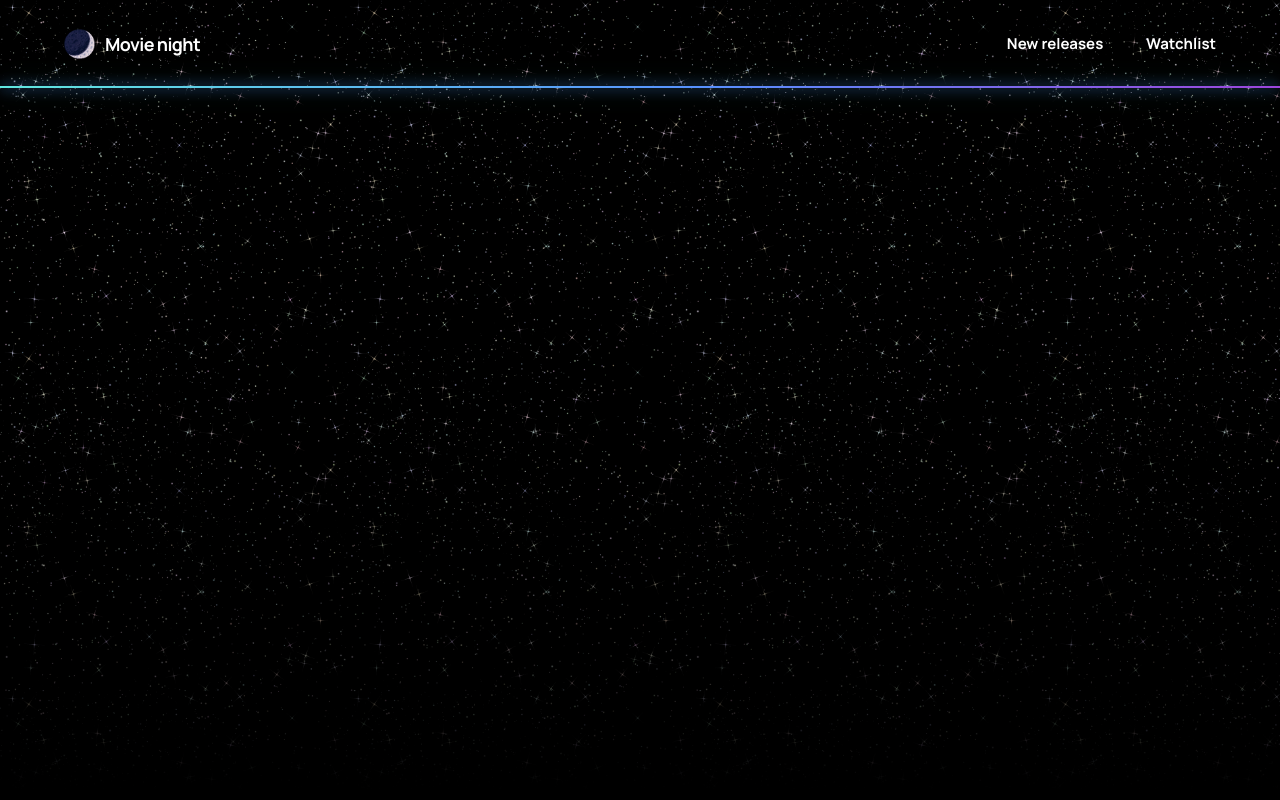
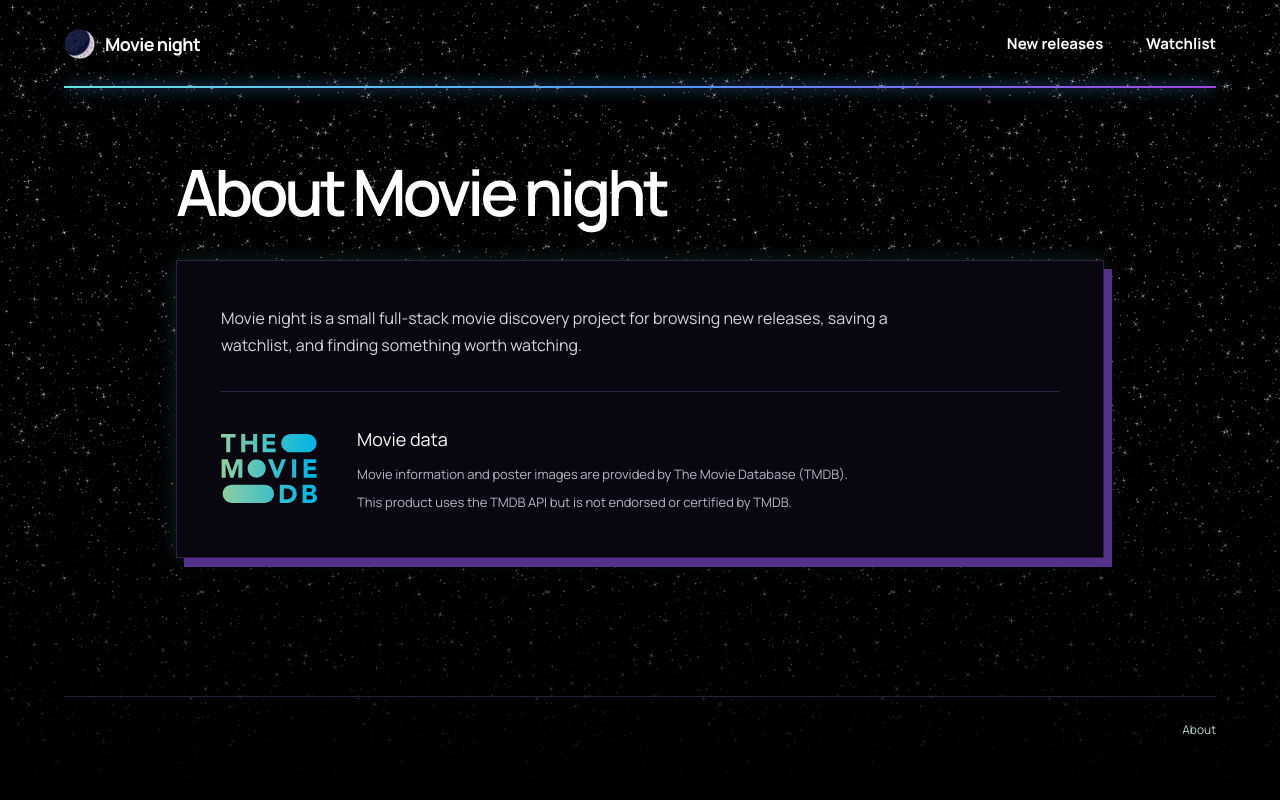
Before and after one commit to thunderingtheworld/movie-app, a React (Vite) app in the folder react-frontend/: page /about in a window 1280 px wide. Built offline with nearby package versions, Linux system fonts and the light colour scheme; no server answers.

Commit message:
Finish movie night UI polish on big screens

```diff
--- a/react-frontend/src/App.jsx
+++ b/react-frontend/src/App.jsx
@@ -1,5 +1,7 @@
 import { Link, NavLink, Route, Routes } from "react-router";
 import { useEffect, useState } from "react";
+import About from "./components/About";
+import Footer from "./components/Footer";
 import MovieDetails from "./components/MovieDetails";
 import MovieList from "./components/MovieList";
 import "./styles/global.css";
@@ -7,6 +9,7 @@ import "./styles/navigation.css";
 import "./styles/movie-list.css";
 import "./styles/movie-card.css";
 import "./styles/movie-details.css";
+import "./styles/footer-about.css";
 
 export default function App() {
   const [movies, setMovies] = useState([]);
@@ -173,6 +176,8 @@ export default function App() {
           }
         />
 
+        <Route path="/about" element={<About />} />
+
         <Route
           path="/movies/:movieId"
           element={
@@ -184,6 +189,8 @@ export default function App() {
           }
         />
       </Routes>
+
+      <Footer />
     </>
   );
 }
--- /dev/null
+++ b/react-frontend/src/components/About.jsx
@@ -0,0 +1,31 @@
+export default function About() {
+  return (
+    <main className="about-page">
+      <h1>About Movie night</h1>
+
+      <section className="about-panel">
+        <p>
+          Movie night is a small full-stack movie discovery project for browsing
+          new releases, saving a watchlist, and finding something worth watching.
+        </p>
+
+        <div className="tmdb-credit">
+          <a href="https://www.themoviedb.org" target="_blank" rel="noreferrer">
+            <img src="/tmdb-logo.svg" alt="The Movie Database (TMDB)" />
+          </a>
+          <div>
+            <h2>Movie data</h2>
+            <p>
+              Movie information and poster images are provided by The Movie
+              Database (TMDB).
+            </p>
+            <p>
+              This product uses the TMDB API but is not endorsed or certified by
+              TMDB.
+            </p>
+          </div>
+        </div>
+      </section>
+    </main>
+  );
+}
--- /dev/null
+++ b/react-frontend/src/components/ActionIcons.jsx
@@ -0,0 +1,28 @@
+export function HeartIcon({ filled = false }) {
+  return (
+    <svg aria-hidden="true" viewBox="0 0 24 24">
+      <path
+        d="M20.8 4.6a5.4 5.4 0 0 0-7.6 0L12 5.8l-1.2-1.2a5.4 5.4 0 0 0-7.6 7.6L12 21l8.8-8.8a5.4 5.4 0 0 0 0-7.6Z"
+        fill={filled ? "currentColor" : "none"}
+        stroke="currentColor"
+        strokeLinecap="round"
+        strokeLinejoin="round"
+        strokeWidth="1.8"
+      />
+    </svg>
+  );
+}
+
+export function XIcon() {
+  return (
+    <svg aria-hidden="true" viewBox="0 0 24 24">
+      <path
+        d="m6 6 12 12M18 6 6 18"
+        fill="none"
+        stroke="currentColor"
+        strokeLinecap="round"
+        strokeWidth="2"
+      />
+    </svg>
+  );
+}
--- /dev/null
+++ b/react-frontend/src/components/Footer.jsx
@@ -0,0 +1,11 @@
+import { Link } from "react-router";
+
+export default function Footer() {
+  return (
+    <footer className="site-footer">
+      <div>
+        <Link to="/about">About</Link>
+      </div>
+    </footer>
+  );
+}
--- a/react-frontend/src/components/MovieCard.jsx
+++ b/react-frontend/src/components/MovieCard.jsx
@@ -1,5 +1,6 @@
 import { useState } from "react";
 import { Link } from "react-router";
+import { HeartIcon, XIcon } from "./ActionIcons";
 import formatVoteCount from "../utils/formatVoteCount";
 
 function getVoteCountClass(voteCount) {
@@ -35,7 +36,7 @@ export default function MovieCard({
   return (
     <article
       aria-busy={isUpdatingWatchlist}
-      className={`movie-card${isUpdatingWatchlist ? " updating" : ""}${isInWatchlist ? " saved" : ""}`}
+      className={`movie-card${isUpdatingWatchlist ? " updating" : ""}${isInWatchlist ? " saved" : ""}${isWatchlistView ? " watchlist" : ""}`}
     >
       <Link className="poster" to={`/movies/${movie.id}`}>
         {movie.poster_path !== null
@@ -74,7 +75,7 @@ export default function MovieCard({
           >
             {isUpdatingWatchlist
               ? <span className="spinner" />
-              : <><span aria-hidden="true">{isWatchlistView ? "×" : isInWatchlist ? "♥" : "♡"}</span>{isWatchlistView ? "Remove" : isInWatchlist ? "Saved" : "Save"}</>}
+              : <>{isWatchlistView ? <XIcon /> : <HeartIcon filled={isInWatchlist} />}<span>{isWatchlistView ? "Remove" : isInWatchlist ? "Saved" : "Save"}</span></>}
           </button>
         </div>
       </div>
--- a/react-frontend/src/components/MovieDetails.jsx
+++ b/react-frontend/src/components/MovieDetails.jsx
@@ -1,6 +1,7 @@
 import { useNavigate, useParams } from "react-router";
 import { useEffect, useState } from "react";
 import formatVoteCount from "../utils/formatVoteCount";
+import { HeartIcon } from "./ActionIcons";
 
 function formatRuntime(runtime) {
   if (!runtime) return null;
@@ -98,7 +99,7 @@ export default function MovieDetails({
               </div>
             )}
 
-        <div className="movie-details-copy">
+        <div className="movie-details-copy" data-saved={isInWatchlist}>
           <h1 className="title">{movie.title}</h1>
 
           <p className="facts">
@@ -135,7 +136,7 @@ export default function MovieDetails({
           >
             {isUpdatingWatchlist
               ? <span className="h-5 w-5 animate-spin rounded-full border-2 border-current border-r-transparent" />
-              : (isInWatchlist ? "✓ Saved" : "♡ Save")}
+              : <><HeartIcon filled={isInWatchlist} /><span>{isInWatchlist ? "Saved" : "Save"}</span></>}
           </button>
         </div>
       </article>
--- /dev/null
+++ b/react-frontend/src/styles/footer-about.css
@@ -0,0 +1,82 @@
+.site-footer {
+  width: min(90%, 80rem);
+  margin: 0 auto;
+  padding: 1.5rem 0 2rem;
+  color: #88889c;
+  font-size: 0.75rem;
+  border-top: 1px solid #28213a;
+
+  > div {
+    display: flex;
+    justify-content: flex-end;
+  }
+
+  a {
+    color: #acd9d4;
+    text-decoration: none;
+
+    &:hover {
+      color: var(--movie-cyan);
+      text-decoration: underline;
+      text-underline-offset: 0.25em;
+    }
+  }
+}
+
+.about-page {
+  width: min(90%, 58rem);
+  min-height: calc(100vh - 12rem);
+  margin: 0 auto;
+  padding: 4.5rem 0 6rem;
+
+  > h1 {
+    margin: 0 0 2.25rem;
+    color: white;
+    font-size: clamp(2.8125rem, 5vw, 4.25rem);
+    font-weight: 600;
+    line-height: 1;
+    letter-spacing: -0.06em;
+  }
+
+  .about-panel {
+    padding: clamp(1.5rem, 4vw, 2.75rem);
+    color: #d6d2df;
+    line-height: 1.7;
+    background: #08070f;
+    border: 1px solid #30213f;
+    box-shadow: 8px 9px 0 #55328a, 0 0 20px rgb(97 233 211 / 16%);
+
+    > p {
+      max-width: 42rem;
+      margin: 0;
+    }
+  }
+
+  .tmdb-credit {
+    display: grid;
+    grid-template-columns: 7rem 1fr;
+    gap: 1.5rem;
+    align-items: center;
+    margin-top: 2rem;
+    padding-top: 2rem;
+    border-top: 1px solid #2e2340;
+
+    img {
+      display: block;
+      width: 6rem;
+      height: auto;
+    }
+
+    h2 {
+      margin: 0 0 0.5rem;
+      color: white;
+      font-size: 1.125rem;
+    }
+
+    p {
+      margin: 0.35rem 0 0;
+      color: var(--movie-muted);
+      font-size: 0.8125rem;
+    }
+  }
+}
--- a/react-frontend/src/styles/movie-card.css
+++ b/react-frontend/src/styles/movie-card.css
@@ -55,19 +55,26 @@
     transition: border-color 150ms ease, box-shadow 150ms ease;
   }
 
-  &.saved .poster::after {
-    position: absolute;
-    inset: 0;
-    content: "";
-    pointer-events: none;
-    background: linear-gradient(145deg, rgb(54 232 201 / 10%), rgb(73 121 255 / 15%));
-    box-shadow: inset 0 0 24px rgb(97 233 211 / 18%);
+  &.saved:not(.watchlist) .poster {
+    border-color: #8affdf;
+    box-shadow: 9px 10px 0 #35cdb4, 0 0 32px rgb(97 233 211 / 58%);
+
+    &::after {
+      position: absolute;
+      z-index: 1;
+      inset: 0;
+      content: "";
+      pointer-events: none;
+      background: rgb(7 68 58 / 42%);
+    }
   }
 
-  &.saved .metadata {
-    border-color: #276b69;
+  &.saved:not(.watchlist) .metadata {
+    background: linear-gradient(105deg, #153832 0 32%, #0b1217 72%);
+    border-color: #55d9c4;
     border-top: 0;
-    box-shadow: 7px 8px 0 #214b52, 0 0 18px rgb(97 233 211 / 18%);
+    border-left-width: 3px;
+    box-shadow: 7px 8px 0 #2b8e91, 0 0 24px rgb(97 233 211 / 38%);
   }
 
   .heading {
@@ -183,7 +190,7 @@
     gap: 0.1875rem;
     min-width: 4rem;
     height: 1.875rem;
-    padding: 0 0.625rem;
+    padding: 1px 0.625rem 0;
     color: white;
     font-size: 0.625rem;
     font-weight: 700;
@@ -204,17 +211,18 @@
       opacity: 0.7;
     }
 
-    > span:first-child {
+    svg {
+      flex: none;
+      width: 0.875rem;
+      height: 0.875rem;
       color: var(--movie-cyan);
-      font-size: 0.875rem;
-      line-height: 1;
     }
 
     &.saved {
       color: #bffff2;
-      background: #102524;
-      border-color: #46cdb8;
-      box-shadow: 3px 3px 0 #315f70, 0 0 12px rgb(97 233 211 / 22%);
+      background: #143430;
+      border-color: #63e9d3;
+      box-shadow: 3px 3px 0 #287f86, 0 0 15px rgb(97 233 211 / 42%);
     }
 
     &.remove {
@@ -223,7 +231,7 @@
       border-color: #9a5bad;
       box-shadow: 3px 3px 0 #593064;
 
-      > span:first-child {
+      svg {
         color: #e39af1;
       }
 
--- a/react-frontend/src/styles/navigation.css
+++ b/react-frontend/src/styles/navigation.css
@@ -6,10 +6,11 @@
 
   &::after {
     position: absolute;
-    right: 0;
     bottom: 0;
-    left: 0;
+    left: 50%;
+    width: min(90%, 80rem);
     height: 2px;
+    transform: translateX(-50%);
     content: "";
     background: linear-gradient(90deg, var(--movie-cyan), #5790ff 55%, #9d45db);
     box-shadow: 0 0 13px #4f91fa, 0 0 24px rgb(73 223 200 / 42%);
```
Also changed, not shown: react-frontend/src/styles/movie-details.css (+35 -17 lines), react-frontend/public/tmdb-logo.svg (added).
